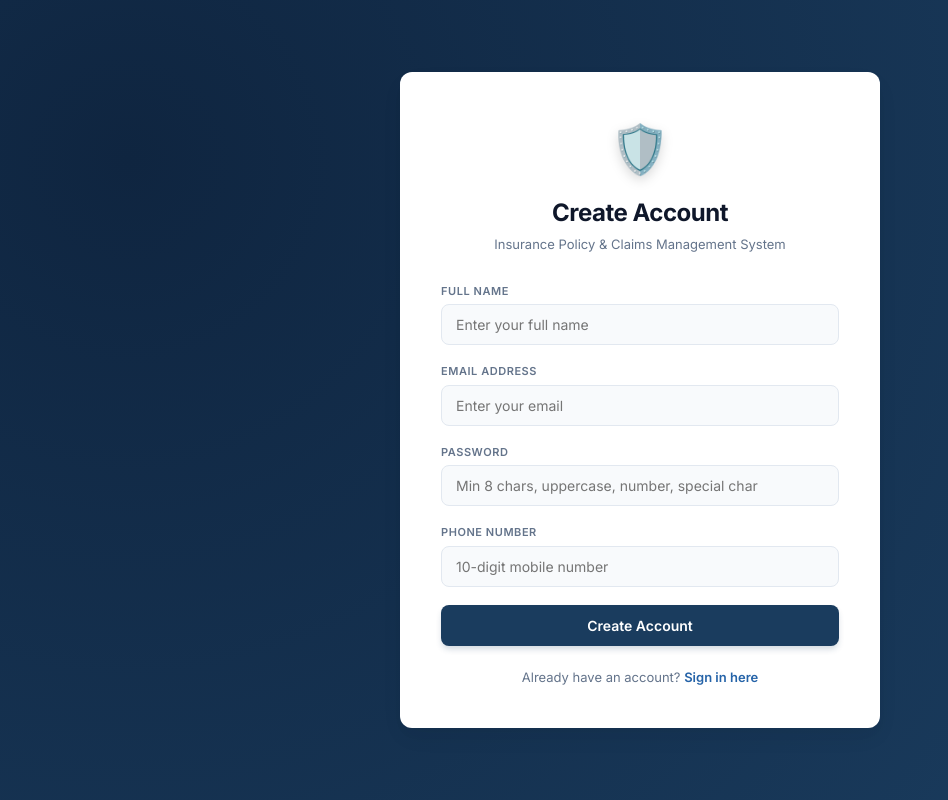
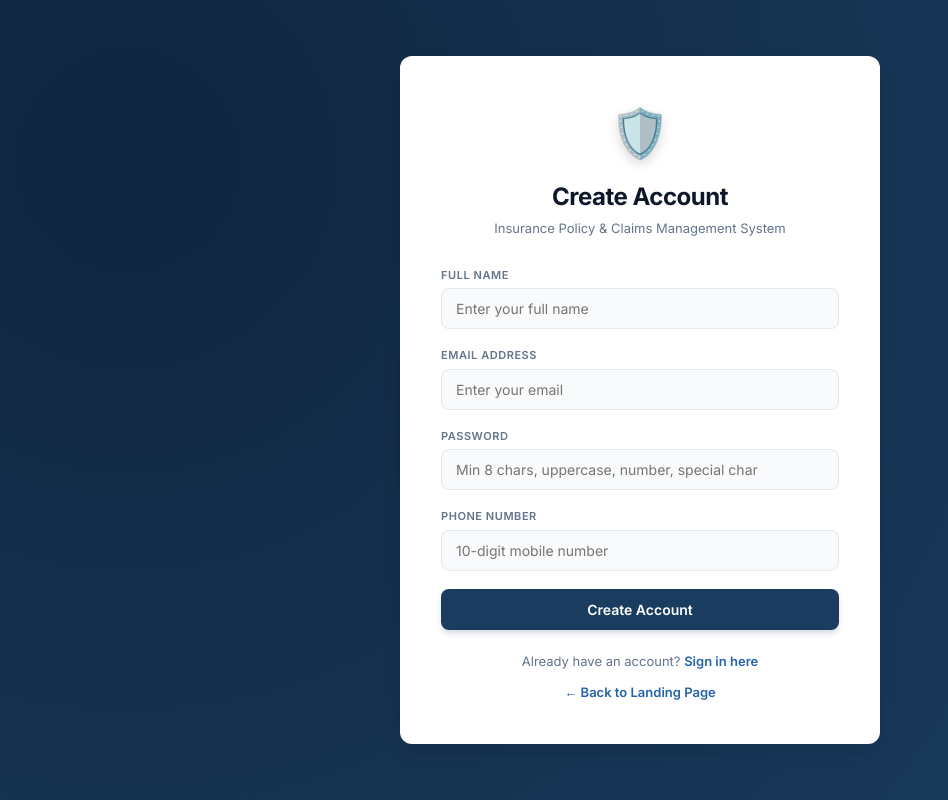
Before and after one commit to Shivansh-Rastogi094/Insurance-Project-Frontend, a React (Vite) app: page /register in a window 1280 px wide. Shown: the whole page, without its empty margins (0-948 px from the left). Built offline with nearby package versions, Linux system fonts and the light colour scheme; no server answers.

Commit message:
add landing page in login or register

```diff
--- a/src/pages/Login.jsx
+++ b/src/pages/Login.jsx
@@ -114,8 +114,13 @@ const Login = () => {
           </form>
 
           <div className="login-footer">
-            Don't have an account?{" "}
-            <a onClick={() => navigate("/register")}>Register here</a>
+            <p style={{ margin: 0 }}>
+              Don't have an account?{" "}
+              <a onClick={() => navigate("/register")}>Register here</a>
+            </p>
+            <p style={{ marginTop: "12px", marginBlockEnd: 0 }}>
+              <a onClick={() => navigate("/")}>← Back to Landing Page</a>
+            </p>
           </div>
       </div>
     </div>
--- a/src/pages/Register.jsx
+++ b/src/pages/Register.jsx
@@ -158,8 +158,13 @@ const Register = () => {
         </form>
 
         <div className="register-footer">
-          Already have an account?{" "}
-          <a onClick={() => navigate("/login")}>Sign in here</a>
+          <p style={{ margin: 0 }}>
+            Already have an account?{" "}
+            <a onClick={() => navigate("/login")}>Sign in here</a>
+          </p>
+          <p style={{ marginTop: "12px", marginBlockEnd: 0 }}>
+            <a onClick={() => navigate("/")}>← Back to Landing Page</a>
+          </p>
         </div>
       </div>
     </div>
```
